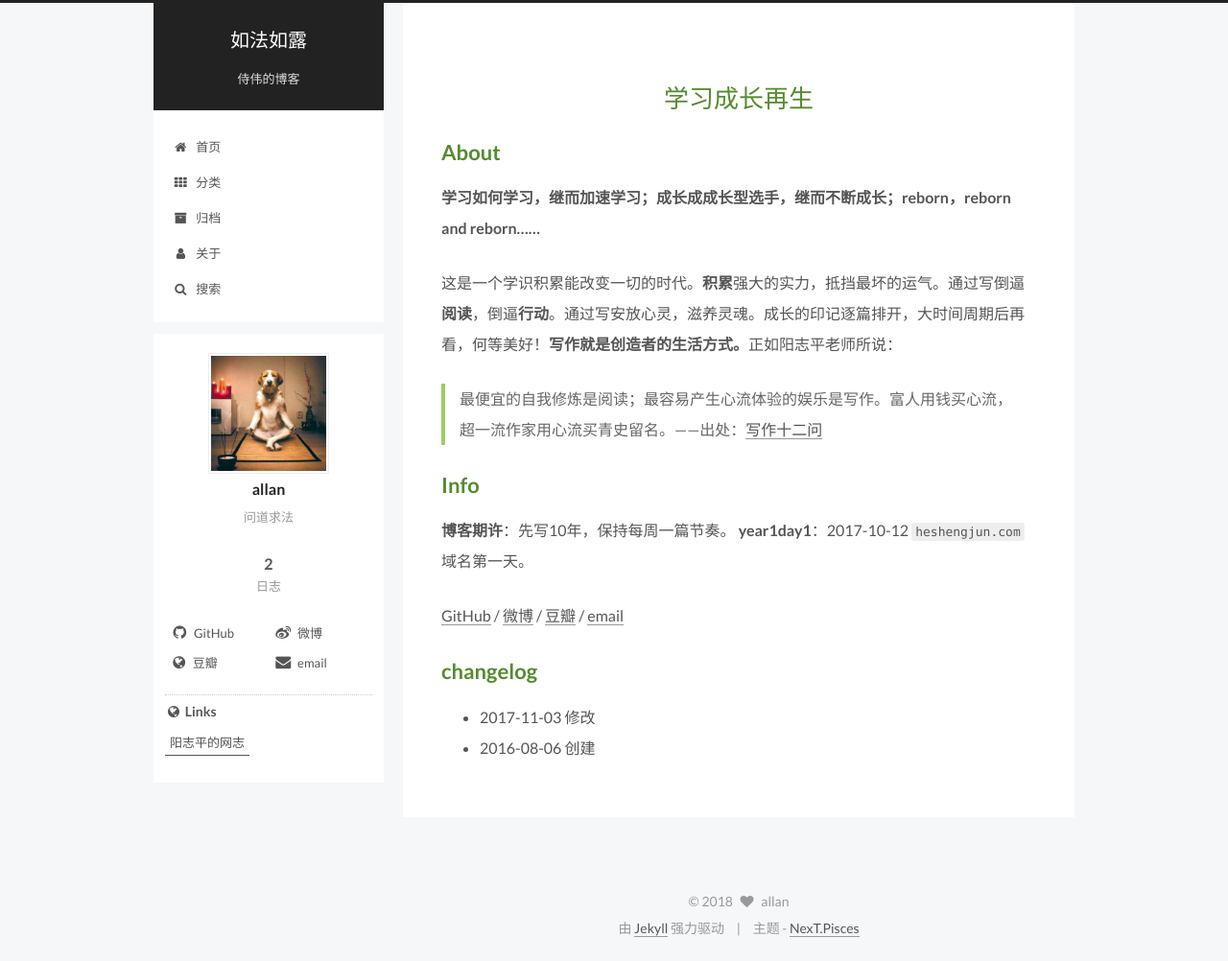
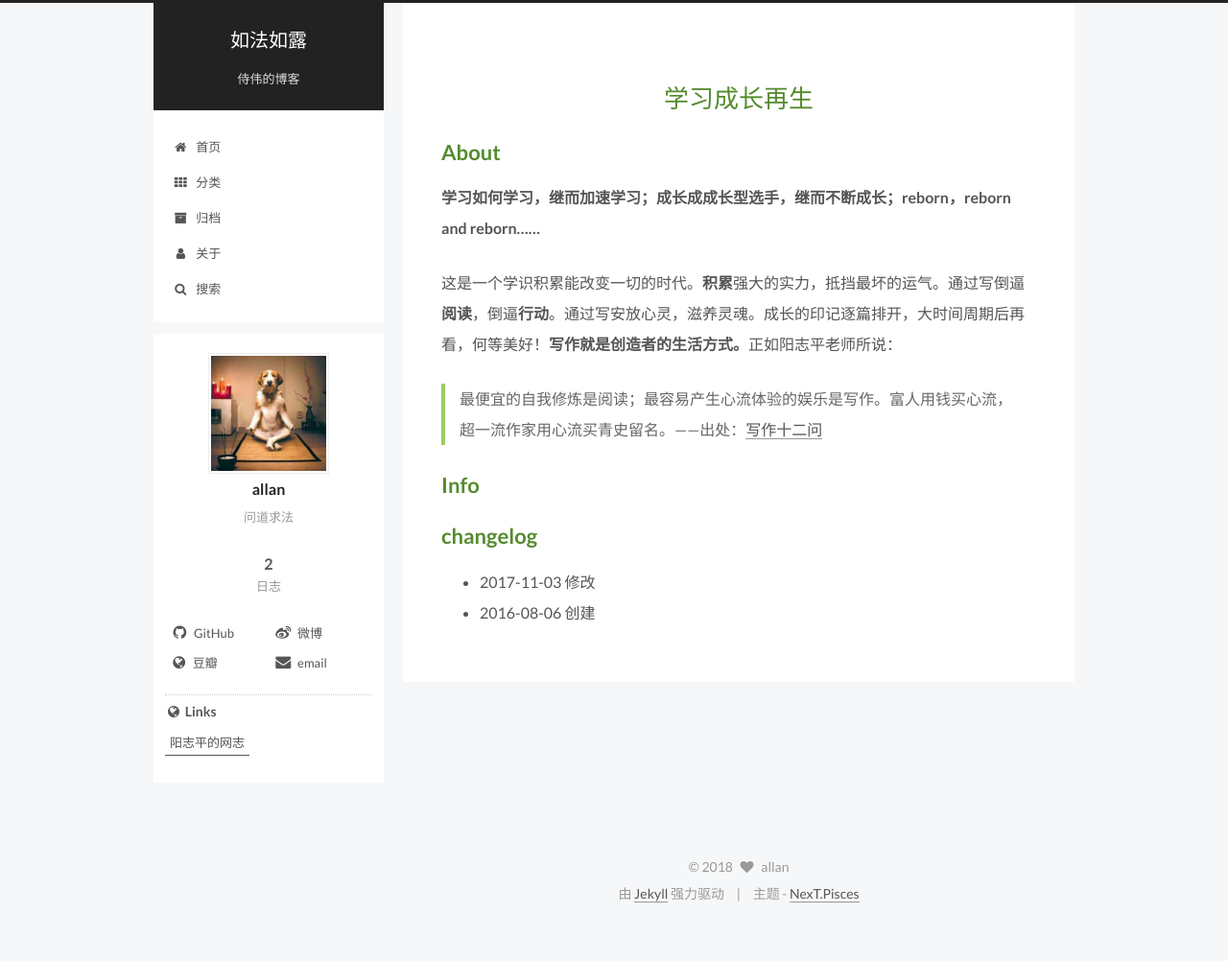
Before and after one commit to shiwei73/shiwei73.github.io, a Jekyll site: the page built from about/index.md, in a window 1280 px wide. Shown: the whole page at 96% size. Built offline with Jekyll 4.4.1, drawn with Linux system fonts in a browser that asks for light colours; comment, search, counter and statistics services are not loaded; after the commit the page ends 966 px from its top, so only the background shows below that.

Commit message:
Update index.md

```diff
--- a/about/index.md
+++ b/about/index.md
@@ -13,10 +13,7 @@ layout: page
 
 ## Info
 
-**博客期许**：先写10年，保持每周一篇节奏。
-**year1day1**：2017-10-12 `heshengjun.com`域名第一天。
 
- [GitHub](https://github.com/bigv027) / [微博](http://weibo.com/heshengjun) / [豆瓣](https://www.douban.com/people/dasheng027/) / [email](mailto:2815966@qq.com)
 
 ## changelog
 
```
